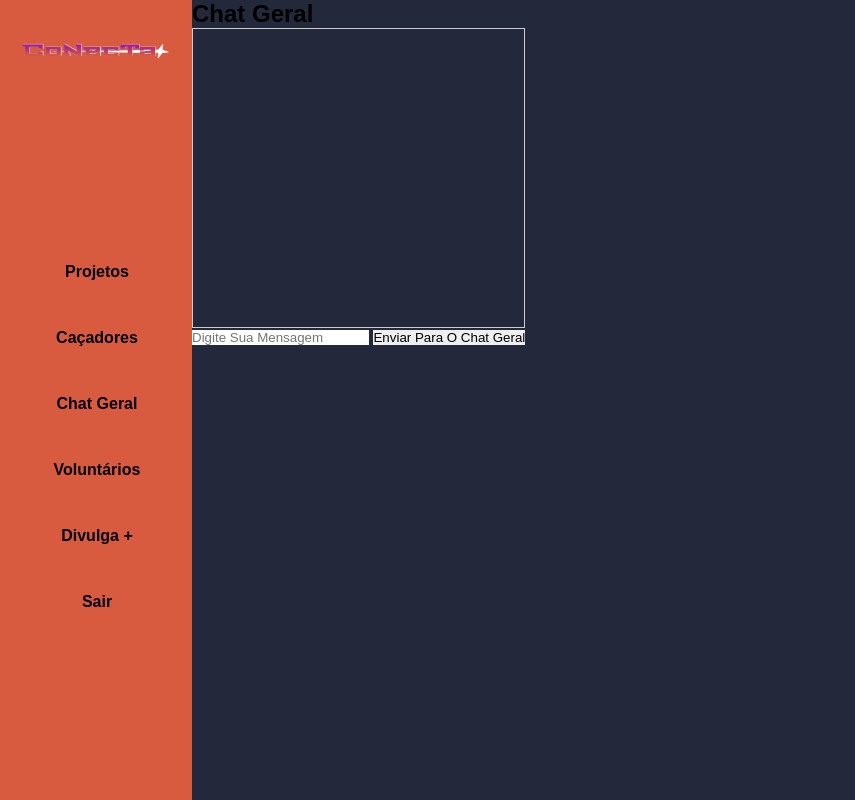
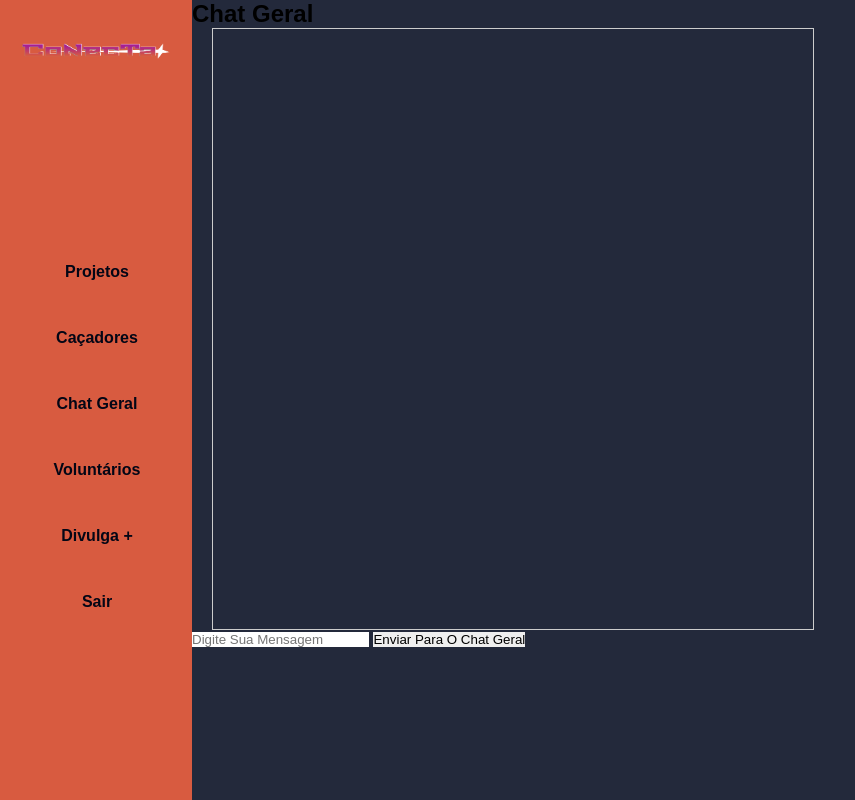
Before and after one commit to dan-albuquerque/conectaP, a Django app: page /chat_geral/ in a window 1280 px wide. Shown: the whole page, without its empty margins (0-855 px from the left). Run offline with Django 4.2, Linux system fonts and the light colour scheme; the visitor is signed in with stand-in values (Sample User, id 1); data that the repository does not hold is empty.

Commit message:
Melhorando chat geral

```diff
--- a/static/css/chat_geral.css
+++ b/static/css/chat_geral.css
@@ -19,3 +19,11 @@
     box-shadow: 0 2px 4px rgba(0, 0, 0, 0.1);
     float: right;
 }
+
+.caixa-de-chat {
+    border: 1px solid #ccc;
+    padding: 300px;
+    height: 500px;
+    overflow-y: auto;
+    margin-left: 20px;
+}
--- a/templates/paginas/chat_geral.html
+++ b/templates/paginas/chat_geral.html
@@ -4,7 +4,7 @@
     <h2>Chat Geral</h2>
     <div class="row">
         <div class="col-md-8">
-            <div id="chat-container" style="border: 1px solid #ccc; padding: 10px; height: 300px; overflow-y: auto;">
+            <div id="chat-container" class="caixa-de-chat">
                 {% for message in messages %}
                 <div class="balao-container">
                     {% if message.sender.username == user.username %}
@@ -21,14 +21,11 @@
             </div>
             <form method="post" action="{% url 'send_message' %}">
                 {% csrf_token %}
-                <div style="text-align: center;">
-                    <td><input type="text" name="message" class="form-control mb-2" placeholder="Digite sua mensagem" required></td>
-                 <td><button type="submit" class="btn btn-primary">Enviar para o Chat Geral</button></td>
+                <div style="text-align: center">
+                    <input type="text" name="message" class="form-control mb-2" placeholder="Digite sua mensagem" required>
+                 <button type="submit" class="btn btn-primary">Enviar para o Chat Geral</button>
                 </div>
             </form>
-        </div>
-        <div class="col-md-4">
-            <!-- Seu código HTML existente para a lista de usuários -->
         </div>
     </div>
 </div>
```
